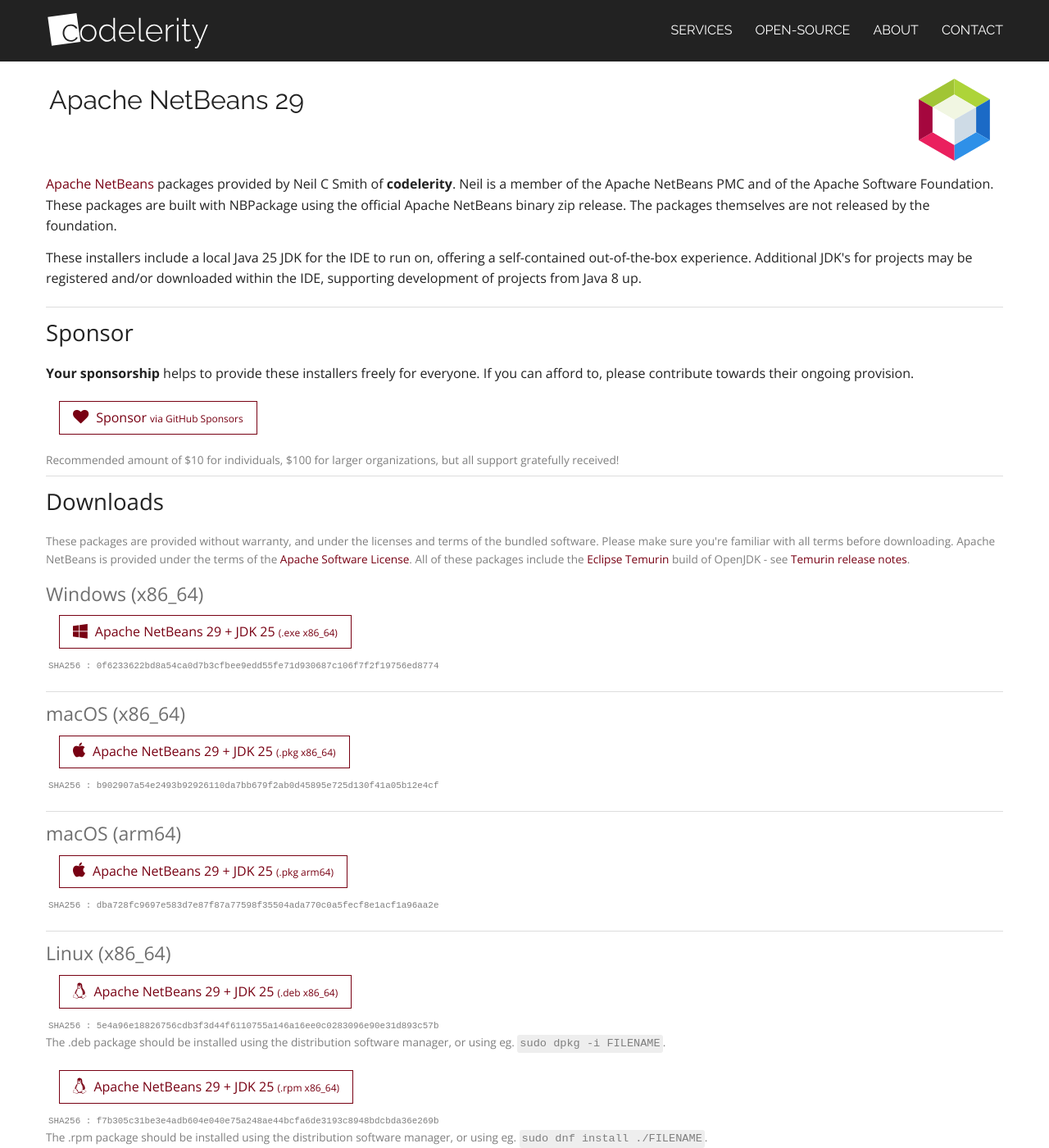
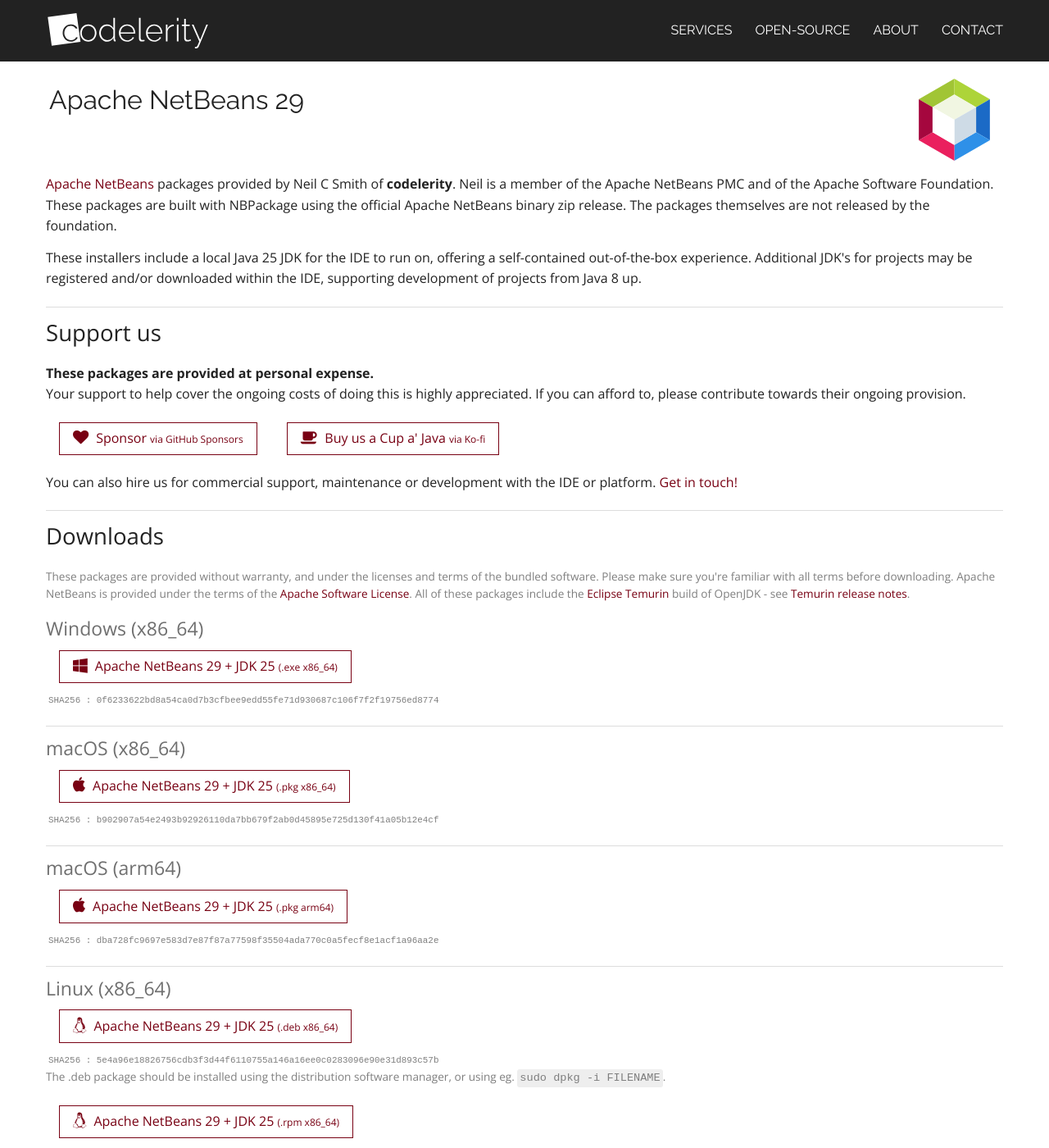
Before and after one commit to neilcsmith-net/codelerity-com-deploy, a Jekyll site: the page built from netbeans.html, in a window 1280 px wide and 1400 px high. Shown: the whole window at 82% size. Built offline with Jekyll 4.4.1, drawn with Linux system fonts in a browser that asks for light colours; nearby versions of some CDN libraries; comment, search, counter and statistics services are not loaded; some of the changed text lies outside the part shown.

Commit message:
Add Ko-Fi link to NetBeans page.

```diff
--- a/js/main.js
+++ b/js/main.js
@@ -17,14 +17,6 @@
       });
     });
 
-//    // Lightbox2 options
-//    lightbox.option({
-//      'wrapAround': true
-//    });
-
-    // fitvid on embed
-    $('.media').fitVids();
-
   });
 
 })(jQuery); // End of use strict
--- a/netbeans.html
+++ b/netbeans.html
@@ -39,15 +39,20 @@
 </section>
 
 <section class="sponsor">
-  <h2>Sponsor</h2>
-  <p><strong>Your sponsorship</strong> helps to provide these installers freely for everyone. If
-    you can afford to, please contribute towards their ongoing provision.</p>
+  <h2>Support us</h2>
+  <p><strong>These packages are provided at personal expense.</strong><br>Your support
+    to help cover the ongoing costs of doing this is highly appreciated. If you can
+    afford to, please contribute towards their ongoing provision.</p>
   <p><a href="https://github.com/sponsors/neilcsmith-net" target="_blank"
         class="btn"><i class="fa fa-heart"></i>
       Sponsor
-      <span class="extra-info">via GitHub Sponsors</span></a></p>
-  <aside>Recommended amount of $10 for individuals, $100 for larger organizations,
-    but all support gratefully received!</aside>
+      <span class="extra-info">via GitHub Sponsors</span></a>
+    <a href="https://ko-fi.com/codelerity/" target="_blank"
+       class="btn"><i class="fa fa-coffee"></i>
+      Buy us a Cup a' Java
+      <span class="extra-info">via Ko-fi</span></a></p>
+  <p>You can also hire us for commercial support, maintenance or development with the
+    IDE or platform. <a href="/contact/">Get in touch!</a></p>
 </section>
 
 <section class="downloads">
@@ -129,16 +134,13 @@
 </section>
 
 <section class="support">
-  <h2>Support</h2>
+  <h2>Found a problem?</h2>
   <p>For issues with the installers / packages themselves, please
     <a href="https://github.com/codelerity/netbeans-packages/issues">raise an issue</a>
     on our GitHub repository.</p>
   <p>For community support with the IDE itself, please use the
     <a href="https://netbeans.apache.org/community/mailing-lists/">Apache NetBeans mailing lists</a>.</p>
-  <p>For commercial support, maintenance or development with the IDE or platform, please
-    <a href="/contact/">contact us</a>.<br>
-    We can also provide customized and supported installers with a JDK and cluster configuration
-    of your choice.</p>
+
 </section>
 
 <section class="build">
```
Also changed, not shown: _includes/head.html (+3 -4 lines).
